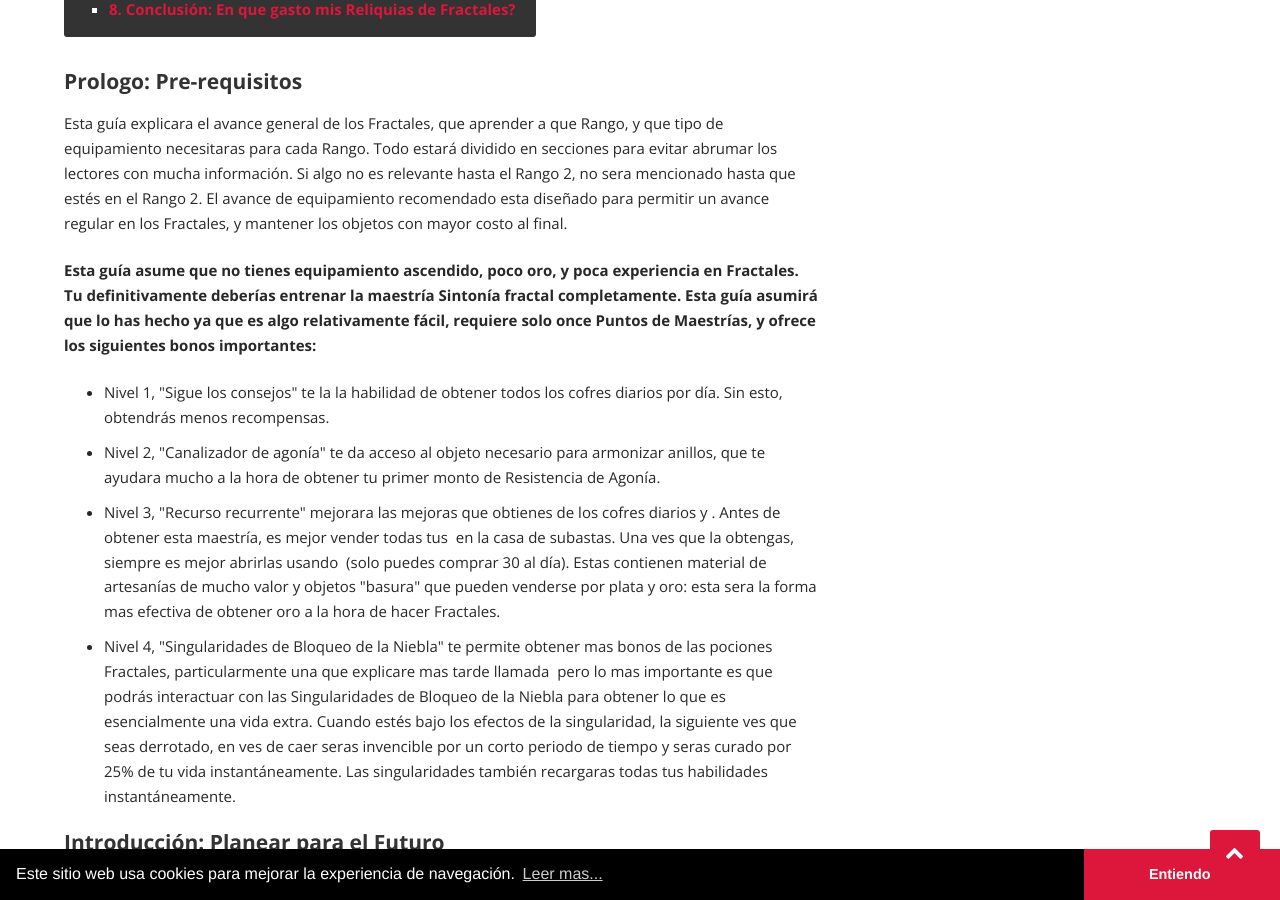
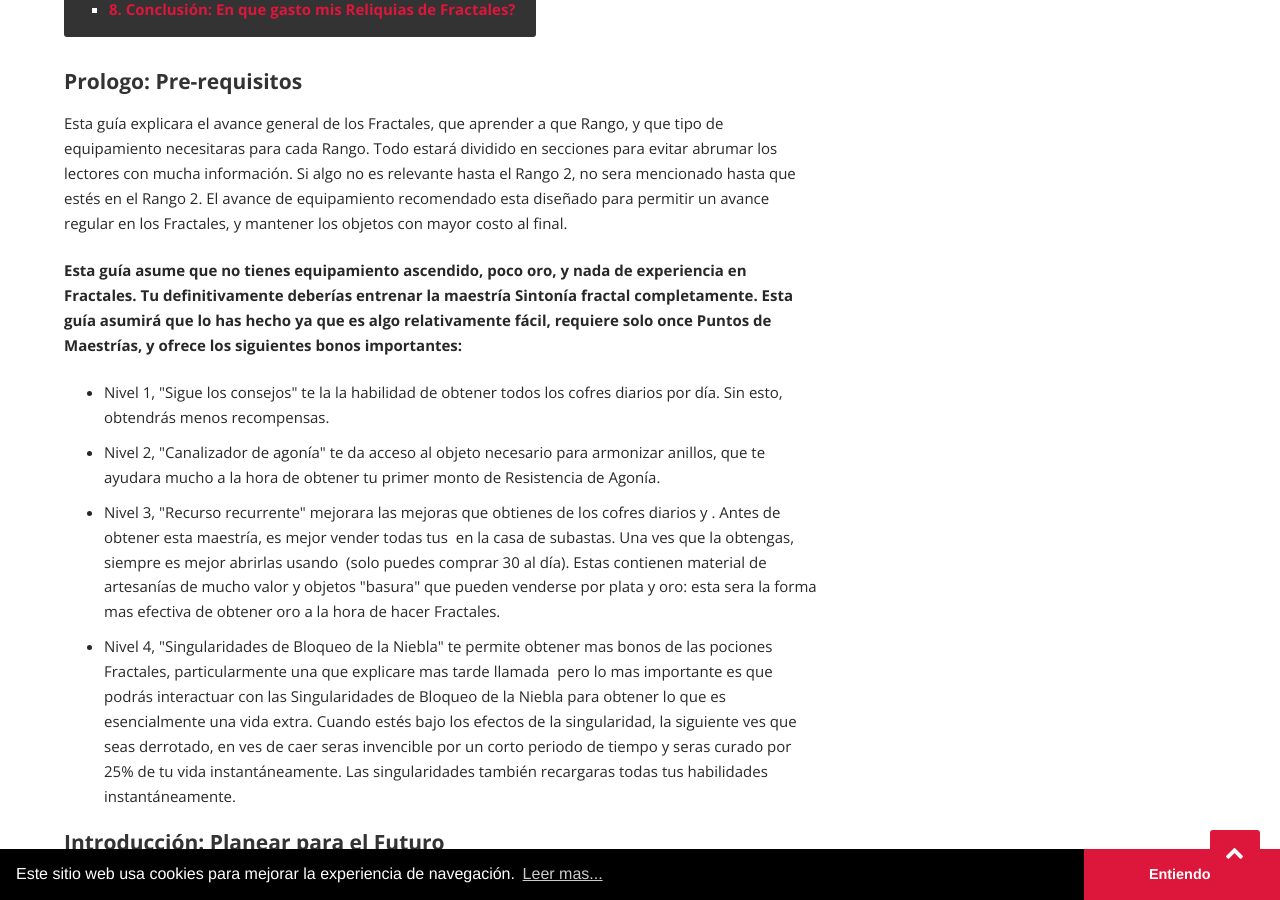
Before and after one commit to ACast59/GW2Guias, a Jekyll site: the page built from _posts/2018-09-07-fractales-de-la-niebla-para-principiantes.md, in a window 1280 px wide and 900 px high, scrolled down 1460 px. Built offline with Jekyll 4.4.1, drawn with Linux system fonts in a browser that asks for light colours; a script that is not in the unit is left out; comment, search, counter and statistics services are not loaded.

Commit message:
Update 2018-09-07-fractales-de-la-niebla-para-principiantes.md

```diff
--- a/_posts/2018-09-07-fractales-de-la-niebla-para-principiantes.md
+++ b/_posts/2018-09-07-fractales-de-la-niebla-para-principiantes.md
@@ -28,7 +28,7 @@ tags:       [Fractals]
 
 <p>Esta guía explicara el avance general de los Fractales, que aprender a que Rango, y que tipo de equipamiento necesitaras para cada Rango. Todo estará dividido en secciones para evitar abrumar los lectores con mucha información. Si algo no es relevante hasta el Rango 2, no sera mencionado hasta que estés en el Rango 2. El avance de equipamiento recomendado esta diseñado para permitir un avance regular en los Fractales, y mantener los objetos con mayor costo al final.</p>
 
-<p><strong>Esta guía asume que no tienes equipamiento ascendido, poco oro, y poca experiencia en Fractales. Tu definitivamente deberías entrenar la maestría Sintonía fractal completamente. Esta guía asumirá que lo has hecho ya que es algo relativamente fácil, requiere solo once Puntos de Maestrías, y ofrece los siguientes bonos importantes:</strong></p>
+<p><strong>Esta guía asume que no tienes equipamiento ascendido, poco oro, y nada de experiencia en Fractales. Tu definitivamente deberías entrenar la maestría Sintonía fractal completamente. Esta guía asumirá que lo has hecho ya que es algo relativamente fácil, requiere solo once Puntos de Maestrías, y ofrece los siguientes bonos importantes:</strong></p>
 
 <ul>
   <li>Nivel 1, "Sigue los consejos" te la la habilidad de obtener todos los cofres diarios por día. Sin esto, obtendrás menos recompensas.</li>
```
